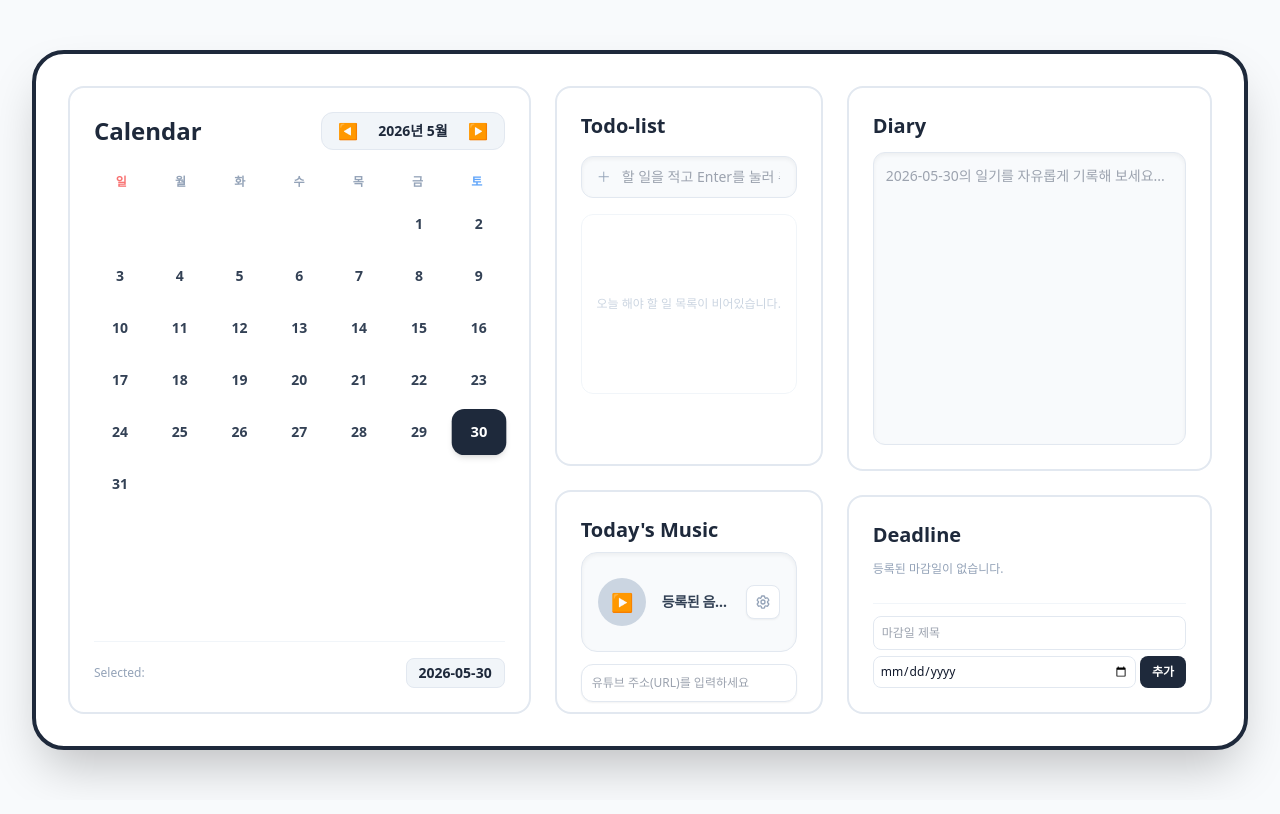
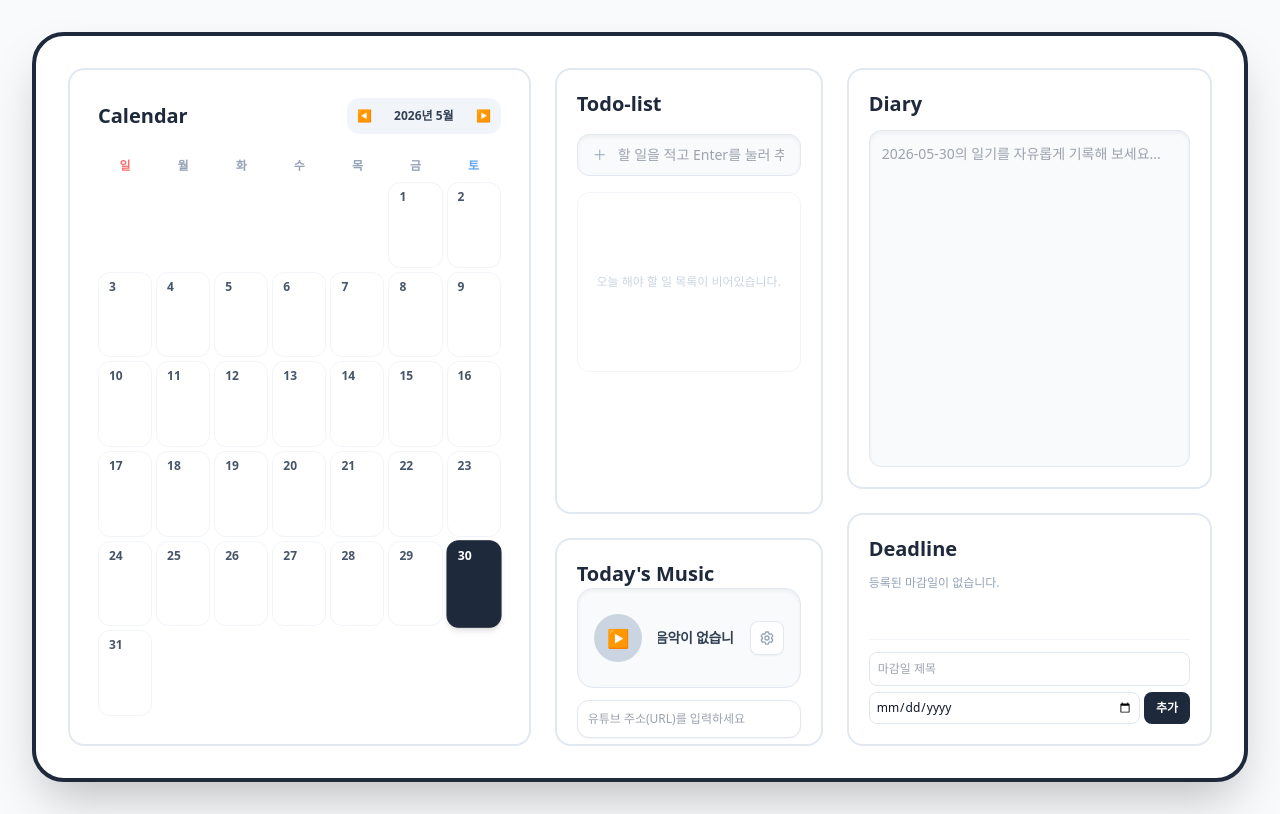
Before and after one commit to ch1030216/cs-assignment2, a Next.js app: page / in a window 1280 px wide. Built offline with nearby package versions, Linux system fonts and the light colour scheme.

Commit message:
feat: deadline->calender

```diff
--- a/src/app/components/CalendarBox.jsx
+++ b/src/app/components/CalendarBox.jsx
@@ -1,84 +1,111 @@
 "use client";
 
-export default function CalendarBox({ selectedDate, setSelectedDate }) {
-  const [yearStr, monthStr, dayStr] = selectedDate.split("-");
-  const currentYear = parseInt(yearStr);
-  const currentMonth = parseInt(monthStr); // 1 ~ 12
+import { useState } from "react";
 
-  // 이전 달, 다음 달 이동 버튼 함수
-  const changeMonth = (direction) => {
-    let nextYear = currentYear;
-    let nextMonth = currentMonth + direction;
+export default function CalendarBox({ selectedDate, setSelectedDate, deadlineData = [] }) {
+  const [currentDate, setCurrentDate] = useState(new Date());
 
-    if (nextMonth > 12) { nextMonth = 1; nextYear += 1; }
-    if (nextMonth < 1) { nextMonth = 12; nextYear -= 1; }
+  const year = currentDate.getFullYear();
+  const month = currentDate.getMonth();
 
-    const padMonth = String(nextMonth).padStart(2, "0");
-    setSelectedDate(`${nextYear}-${padMonth}-01`);
+  const prevMonth = () => setCurrentDate(new Date(year, month - 1, 1));
+  const nextMonth = () => setCurrentDate(new Date(year, month + 1, 1));
+
+  const firstDayOfMonth = new Date(year, month, 1).getDay();
+  const daysInMonth = new Date(year, month + 1, 0).getDate();
+
+  const daysArray = [];
+  for (let i = 0; i < firstDayOfMonth; i++) {
+    daysArray.push(null);
+  }
+  for (let i = 1; i <= daysInMonth; i++) {
+    daysArray.push(i);
+  }
+
+  const handleDateClick = (day) => {
+    if (!day) return;
+    const formattedMonth = String(month + 1).padStart(2, "0");
+    const formattedDay = String(day).padStart(2, "0");
+    setSelectedDate(`${year}-${formattedMonth}-${formattedDay}`);
   };
 
-  // 달력 그리드를 그리기 위한 날짜 계산 logic
-  const firstDayOfMonth = new Date(currentYear, currentMonth - 1, 1).getDay(); // 시작 요일 (0: 일요일)
-  const daysInMonth = new Date(currentYear, currentMonth, 0).getDate(); // 해당 달의 총 일수
-
-  const daysArray = [];
-  // 시작 요일 전까지 빈 칸 채우기
-  for (let i = 0; i < firstDayOfMonth; i++) { daysArray.push(null); }
-  // 1일부터 마지막 날까지 채우기
-  for (let i = 1; i <= daysInMonth; i++) { daysArray.push(i); }
-
-  const dayLabels = ["일", "월", "화", "수", "목", "금", "토"];
-
   return (
-    <div className="flex flex-col h-full justify-between">
-      <div>
-        {/* 상단 컨트롤러 조작 바 */}
+    <div className="w-full h-full flex flex-col justify-between p-2">
+      {/* 달력 헤더 */}
       <div className="flex justify-between items-center mb-6">
-          <h2 className="text-2xl font-bold text-slate-800">Calendar</h2>
-          <div className="flex items-center gap-4 bg-slate-100 px-3 py-1.5 rounded-xl border border-slate-200">
-            <button onClick={() => changeMonth(-1)} className="font-bold hover:text-slate-500 text-slate-700 px-1">◀</button>
-            <span className="font-extrabold text-sm text-slate-800">{currentYear}년 {currentMonth}월</span>
-            <button onClick={() => changeMonth(1)} className="font-bold hover:text-slate-500 text-slate-700 px-1">▶</button>
+        <h2 className="text-xl font-bold text-slate-800">Calendar</h2>
+        <div className="flex items-center gap-2 bg-slate-100 rounded-xl p-1">
+          <button onClick={prevMonth} className="p-1.5 hover:bg-white rounded-lg text-slate-600 transition-colors text-xs font-bold">◀</button>
+          <span className="text-xs font-bold text-slate-700 px-2">{year}년 {month + 1}월</span>
+          <button onClick={nextMonth} className="p-1.5 hover:bg-white rounded-lg text-slate-600 transition-colors text-xs font-bold">▶</button>
         </div>
       </div>
 
-        {/* 요일 라벨 표시 행 */}
-        <div className="grid grid-cols-7 gap-1 text-center font-bold text-xs text-slate-400 uppercase tracking-wider mb-3">
-          {dayLabels.map((day, idx) => (
-            <div key={idx} className={idx === 0 ? "text-red-400" : idx === 6 ? "text-blue-400" : ""}>{day}</div>
-          ))}
+      {/* 요일 라벨 표시 */}
+      <div className="grid grid-cols-7 gap-1 text-center text-xs font-bold text-slate-400 mb-2">
+        <div className="text-red-400">일</div>
+        <div>월</div>
+        <div>화</div>
+        <div>수</div>
+        <div>목</div>
+        <div>금</div>
+        <div className="text-blue-400">토</div>
       </div>
 
-        {/* 30일 바둑판 달력 그리드 본체 */}
-        <div className="grid grid-cols-7 gap-2">
+      {/* 날짜 그리드판 - 세로 비율을 대폭 확장하고 각 셀에 충분한 고정 높이를 부여 */}
+      <div className="grid grid-cols-7 gap-1 flex-1 min-h-[420px]">
         {daysArray.map((day, index) => {
-            if (day === null) return <div key={`empty-${index}`} />;
+          if (!day) return <div key={`empty-${index}`} className="bg-transparent" />;
 
-            const dateString = `${currentYear}-${String(currentMonth).padStart(2, "0")}-${String(day).padStart(2, "0")}`;
-            const isSelected = selectedDate === dateString;
+          const formattedMonth = String(month + 1).padStart(2, "0");
+          const formattedDay = String(day).padStart(2, "0");
+          const dateStr = `${year}-${formattedMonth}-${formattedDay}`;
+          const isSelected = selectedDate === dateStr;
+
+          // ⭐️ 메인의 deadlines 배열에서 현재 날짜(dateStr)와 일치하는 마감일 필터링
+          // 데이터 구조 형태에 맞게 dl.date 혹은 dl.dueDate 필드를 대조합니다.
+          const dayDeadlines = Array.isArray(deadlineData)
+            ? deadlineData.filter(dl => dl.date === dateStr || dl.dueDate === dateStr)
+            : [];
 
           return (
-              <button
-                key={day}
-                onClick={() => setSelectedDate(dateString)}
-                className={`h-11 rounded-xl text-sm font-semibold flex items-center justify-center transition-all ${
+            <div
+              key={`day-${day}`}
+              onClick={() => handleDateClick(day)}
+              className={`border border-slate-100 rounded-xl p-1 flex flex-col justify-between cursor-pointer transition-all min-h-[70px] ${
                 isSelected
-                    ? "bg-slate-800 text-white shadow-md transform scale-105"
-                    : "hover:bg-slate-100 text-slate-700"
+                  ? "bg-slate-800 text-white border-slate-800 shadow-md scale-[1.02]"
+                  : "bg-white text-slate-600 hover:bg-slate-50"
               }`}
             >
-                {day}
-              </button>
+              {/* 날짜 숫자 */}
+              <span className="text-xs font-bold px-1.5 py-0.5">{day}</span>
+
+              {/* ⭐️ 데드라인 미니 배지 노출 영역 */}
+              <div className="w-full flex flex-col gap-0.5 overflow-hidden mt-1">
+                {dayDeadlines.slice(0, 2).map((dl, idx) => (
+                  <div
+                    key={dl.id || idx}
+                    className={`text-[9px] px-1 py-0.5 rounded font-semibold truncate max-w-full text-center ${
+                      isSelected
+                        ? "bg-white/20 text-white"
+                        : "bg-red-50 text-red-500 border border-red-100"
+                    }`}
+                    title={dl.text || dl.title}
+                  >
+                    🚨 {dl.text || dl.title}
+                  </div>
+                ))}
+                {dayDeadlines.length > 2 && (
+                  <div className="text-[8px] text-center text-slate-400 font-medium">
+                    +{dayDeadlines.length - 2}개 더 있음
+                  </div>
+                )}
+              </div>
+            </div>
           );
         })}
       </div>
     </div>
-
-      {/* 최하단에 현재 선택된 날짜 바 한 번 더 노출 */}
-      <div className="mt-6 pt-4 border-t border-slate-100 flex justify-between items-center">
-        <span className="text-xs text-slate-400 font-medium">Selected:</span>
-        <span className="text-sm font-bold text-slate-800 bg-slate-100 px-3 py-1 rounded-lg border border-slate-200">{selectedDate}</span>
-      </div>
-    </div>
   );
 }
--- a/src/app/components/MusicPlayer.jsx
+++ b/src/app/components/MusicPlayer.jsx
@@ -10,13 +10,11 @@ export default function MusicPlayer({ selectedDate, musicData, setMusicData }) {
   const [isLoading, setIsLoading] = useState(false);
   const iframeRef = useRef(null);
 
-  // 날짜가 바뀌면 상태 초기화 및 해당 날짜의 음악 제목 가져오기
   useEffect(() => {
     setIsPlaying(false);
     fetchYoutubeTitle(currentLink);
   }, [selectedDate, currentLink]);
 
-  // 유튜브 oEmbed API를 사용해 실제 동영상 제목을 가져오는 함수
   const fetchYoutubeTitle = async (url) => {
     if (!url) {
       setVideoTitle("등록된 음악이 없습니다.");
@@ -25,16 +23,15 @@ export default function MusicPlayer({ selectedDate, musicData, setMusicData }) {
 
     setIsLoading(true);
     try {
-      // 유튜브 공식 oEmbed 엔드포인트를 통해 JSON 데이터 요청
       const res = await fetch(`https://www.youtube.com/oembed?url=${encodeURIComponent(url)}&format=json`);
       if (res.ok) {
         const data = await res.json();
-        setVideoTitle(data.title); // 실제 유튜브 동영상 제목 세팅
+        setVideoTitle(data.title);
       } else {
         setVideoTitle("재생 대기 중인 음악");
       }
     } catch (error) {
-      console.error("유튜브 제목 가져오기 실패:", error);
+      console.error(error);
       setVideoTitle("재생 대기 중인 음악");
     } finally {
       setIsLoading(false);
@@ -77,7 +74,6 @@ export default function MusicPlayer({ selectedDate, musicData, setMusicData }) {
 
   return (
     <div className="flex flex-col gap-3 w-full h-full justify-between relative">
-      {/* 글로벌 스타일 태그를 이용해 CSS 전광판 애니메이션(Marquee) 주입 */}
       <style>{`
         @keyframes marquee {
           0% { transform: translate3d(0, 0, 0); }
@@ -91,11 +87,7 @@ export default function MusicPlayer({ selectedDate, musicData, setMusicData }) {
         .marquee-content {
           display: inline-block;
           padding-right: 2rem;
-          animation: marquee 15s linear infinite;
-        }
-        /* 음악이 정지 상태일 때는 전광판이 멈추도록 설정 */
-        .marquee-paused {
-          animation-play-state: paused;
+          animation: marquee 12s linear infinite; /* 정지 상태 없이 상시 가동 */
         }
       `}</style>
 
@@ -112,7 +104,6 @@ export default function MusicPlayer({ selectedDate, musicData, setMusicData }) {
       <div className="flex-1 bg-slate-50 border border-slate-200 rounded-2xl flex items-center justify-between p-4 shadow-inner min-h-[100px]">
         <div className="flex items-center justify-between w-full gap-4 overflow-hidden">
 
-          {/* 왼쪽: 재생 버튼과 텍스트 영역 */}
           <div className="flex items-center gap-4 flex-1 overflow-hidden">
             <button
               onClick={togglePlay}
@@ -128,27 +119,19 @@ export default function MusicPlayer({ selectedDate, musicData, setMusicData }) {
               {isLoading ? "⏳" : isPlaying ? "⏸" : "▶"}
             </button>
 
-            {/* ⭐️ 전광판 흐르기 효과(Marquee)가 구현된 타이틀 영역 */}
             <div className="flex flex-col flex-1 overflow-hidden">
-              {currentLink && videoTitle.length > 14 ? (
-                <div className="marquee-container w-[160px] sm:w-[200px]">
-                  <div className={`marquee-content text-sm font-bold text-slate-700 tracking-tight ${!isPlaying ? "marquee-paused" : ""}`}>
-                    {videoTitle} &nbsp;&nbsp;&nbsp;&nbsp;&nbsp;&nbsp;
-                  </div>
-                  {/* 무한 반복 연결을 위해 동일한 텍스트 복제 배치 */}
-                  <div className={`marquee-content text-sm font-bold text-slate-700 tracking-tight ${!isPlaying ? "marquee-paused" : ""}`} aria-hidden="true">
-                    {videoTitle} &nbsp;&nbsp;&nbsp;&nbsp;&nbsp;&nbsp;
-                  </div>
+              {/* 글자 수가 짧든 길든 언제나 멈추지 않고 흘러가도록 설정 고정 */}
+              <div className="marquee-container w-[160px] sm:w-[200px]">
+                <div className="marquee-content text-sm font-bold text-slate-700 tracking-tight">
+                  {isLoading ? "음악 정보 불러오는 중..." : videoTitle} &nbsp;&nbsp;&nbsp;&nbsp;&nbsp;&nbsp;
                 </div>
-              ) : (
-                <span className="text-sm font-bold text-slate-700 tracking-tight truncate">
-                  {isLoading ? "음악 정보 불러오는 중..." : videoTitle}
-                </span>
-              )}
+                <div className="marquee-content text-sm font-bold text-slate-700 tracking-tight" aria-hidden="true">
+                  {isLoading ? "음악 정보 불러오는 중..." : videoTitle} &nbsp;&nbsp;&nbsp;&nbsp;&nbsp;&nbsp;
+                </div>
+              </div>
             </div>
           </div>
 
-          {/* 오른쪽: 모던 스타일 SVG 설정 버튼 */}
           <button
             onClick={() => setShowInput(!showInput)}
             className={`p-2 rounded-lg border flex-shrink-0 transition-all ${
@@ -156,7 +139,6 @@ export default function MusicPlayer({ selectedDate, musicData, setMusicData }) {
                 ? "bg-slate-800 text-white border-slate-800"
                 : "bg-white text-slate-400 hover:text-slate-600 border-slate-200 shadow-sm"
             }`}
-            title="링크 수정"
           >
             <svg xmlns="http://www.w3.org/2000/svg" fill="none" viewBox="0 0 24 24" strokeWidth={2} stroke="currentColor" className="w-4 h-4">
               <path strokeLinecap="round" strokeLinejoin="round" d="M9.594 3.94c.09-.542.56-.94 1.11-.94h2.593c.55 0 1.02.398 1.11.94l.213 1.281c.063.374.313.686.645.87.074.04.147.083.22.127.324.196.72.257 1.075.124l1.217-.456a1.125 1.125 0 0 1 1.37.49l1.296 2.247a1.125 1.125 0 0 1-.26 1.43l-1.003.767a1.123 1.123 0 0 0-.417 1.03c.004.074.006.148.006.222 0 .074-.002.148-.006.222a1.123 1.123 0 0 0 .417 1.03l1.003.767a1.125 1.125 0 0 1 .26 1.43l-1.296 2.247a1.125 1.125 0 0 1-1.37.49l-1.216-.456a1.125 1.125 0 0 0-1.075.124c-.073.044-.146.087-.22.128c-.332.183-.582.495-.645.869l-.213 1.28c-.09.543-.56.941-1.11.941h-2.594c-.55 0-1.02-.398-1.11-.94l-.213-1.281a1.125 1.125 0 0 0-.646-.87c-.074-.04-.147-.083-.22-.127a1.125 1.125 0 0 0-1.074-.124l-1.217.456a1.125 1.125 0 0 1-1.37-.49l-1.296-2.247a1.125 1.125 0 0 1 .26-1.43l1.003-.767a1.122 1.122 0 0 0 .417-1.03c-.004-.074-.006-.148-.006-.222 0-.074.002-.148.006-.222a1.122 1.122 0 0 0-.417-1.03l-1.003-.767a1.125 1.125 0 0 1-.26-1.43l1.296-2.247a1.125 1.125 0 0 1 1.37-.49l1.216.456c.356.133.751.072 1.076-.124.072-.041.146-.084.218-.128c.332-.183.582-.495.646-.869l.214-1.28Z" />
--- a/src/app/page.js
+++ b/src/app/page.js
@@ -8,12 +8,18 @@ import DiaryBox from "./components/DiaryBox";
 import DeadlineList from "./components/DeadlineList";
 
 export default function Home() {
+  // 오늘 날짜를 'YYYY-MM-DD' 형식으로 초기화
   const [selectedDate, setSelectedDate] = useState(new Date().toISOString().split("T")[0]);
+
+  // 각 섹션별 데이터 상태 (날짜별로 독립 저장할 수 있도록 객체 형태 구조 사용)
   const [todoData, setTodoData] = useState({});
   const [diaryData, setDiaryData] = useState({});
   const [musicData, setMusicData] = useState({});
+
+  // 데드라인은 모든 날짜에서 공유하므로 배열 구조 사용
   const [deadlines, setDeadlines] = useState([]);
 
+  // 컴포넌트 마운트 시 LocalStorage에서 기존 데이터 불러오기 (새로고침 방지)
   useEffect(() => {
     if (typeof window !== "undefined") {
       setTodoData(JSON.parse(localStorage.getItem("todoData")) || {});
@@ -23,43 +29,65 @@ export default function Home() {
     }
   }, []);
 
+  // 데이터가 변경될 때마다 LocalStorage에 자동 저장
   const saveAndSetTodo = (newData) => { setTodoData(newData); localStorage.setItem("todoData", JSON.stringify(newData)); };
   const saveAndSetDiary = (newData) => { setDiaryData(newData); localStorage.setItem("diaryData", JSON.stringify(newData)); };
   const saveAndSetMusic = (newData) => { setMusicData(newData); localStorage.setItem("musicData", JSON.stringify(newData)); };
   const saveAndSetDeadlines = (newData) => { setDeadlines(newData); localStorage.setItem("deadlines", JSON.stringify(newData)); };
 
   return (
-    <main className="min-h-screen w-full bg-slate-50 p-8 flex items-center justify-center">
-      {/* 12컬럼의 메인 가로 배열 대시보드 판넬 */}
-      <div className="w-full max-w-7xl bg-white border-4 border-slate-800 rounded-[2rem] p-8 shadow-2xl grid grid-cols-12 gap-6 min-h-[700px]">
+    <main className="min-h-screen p-8 flex items-center justify-center bg-slate-50">
+      {/* 와이어프레임 토대의 12컬럼 메인 Grid 뼈대 */}
+      <div className="w-full max-w-7xl bg-white border-4 border-slate-800 rounded-[2rem] p-8 shadow-2xl grid grid-cols-12 gap-6 min-h-[750px]">
 
         {/* 1. Calendar 영역 (좌측 5칸 차지) */}
-        <section className="col-span-5 border-2 border-slate-200 rounded-2xl p-6 flex flex-col justify-between">
-          <CalendarBox selectedDate={selectedDate} setSelectedDate={setSelectedDate} />
+        <section className="col-span-5 border-2 border-slate-200 rounded-2xl p-5 flex flex-col">
+          {/* ⭐️ 중요: 달력이 데드라인 정보를 읽을 수 있도록 배열 데이터를 매핑해 줍니다. */}
+          <CalendarBox
+            selectedDate={selectedDate}
+            setSelectedDate={setSelectedDate}
+            deadlineData={deadlines}
+          />
         </section>
 
         {/* 2. Center Column (가운데 3칸 차지: Todo + Music) */}
         <div className="col-span-3 flex flex-col gap-6">
-          <section className="flex-1 border-2 border-slate-200 rounded-2xl p-6 overflow-y-auto max-h-[380px]">
+          <section className="flex-1 border-2 border-slate-200 rounded-2xl p-5 overflow-y-auto">
             <h2 className="text-xl font-bold mb-4 text-slate-800">Todo-list</h2>
-            <TodoList selectedDate={selectedDate} todoData={todoData} setTodoData={saveAndSetTodo} />
+            <TodoList
+              selectedDate={selectedDate}
+              todoData={todoData}
+              setTodoData={saveAndSetTodo}
+            />
           </section>
 
-          <section className="h-56 border-2 border-slate-200 rounded-2xl p-6 flex flex-col justify-between">
-            <h2 className="text-xl font-bold text-slate-800 mb-2">Today's Music</h2>
-            <MusicPlayer selectedDate={selectedDate} musicData={musicData} setMusicData={saveAndSetMusic} />
+          <section className="h-52 border-2 border-slate-200 rounded-2xl p-5 flex flex-col justify-between">
+            <h2 className="text-xl font-bold text-slate-800">Today's Music</h2>
+            <MusicPlayer
+              selectedDate={selectedDate}
+              musicData={musicData}
+              setMusicData={saveAndSetMusic}
+            />
           </section>
         </div>
 
         {/* 3. Right Column (우측 4칸 차지: Diary + Deadline) */}
         <div className="col-span-4 flex flex-col gap-6">
-          <section className="flex-[2] border-2 border-slate-200 rounded-2xl p-6 flex flex-col">
+          <section className="flex-[2] border-2 border-slate-200 rounded-2xl p-5 flex flex-col">
             <h2 className="text-xl font-bold mb-3 text-slate-800">Diary</h2>
-            <DiaryBox selectedDate={selectedDate} diaryData={diaryData} setDiaryData={saveAndSetDiary} />
+            <DiaryBox
+              selectedDate={selectedDate}
+              diaryData={diaryData}
+              setDiaryData={saveAndSetDiary}
+            />
           </section>
 
-          <section className="flex-[1] border-2 border-slate-200 rounded-2xl p-6 overflow-y-auto max-h-[220px]">
-            <DeadlineList selectedDate={selectedDate} deadlines={deadlines} setDeadlines={saveAndSetDeadlines} />
+          <section className="flex-[1] border-2 border-slate-200 rounded-2xl p-5 overflow-y-auto">
+            <DeadlineList
+              selectedDate={selectedDate}
+              deadlines={deadlines}
+              setDeadlines={saveAndSetDeadlines}
+            />
           </section>
         </div>
 
```
Lines whose indentation alone changed are shown as unchanged.
